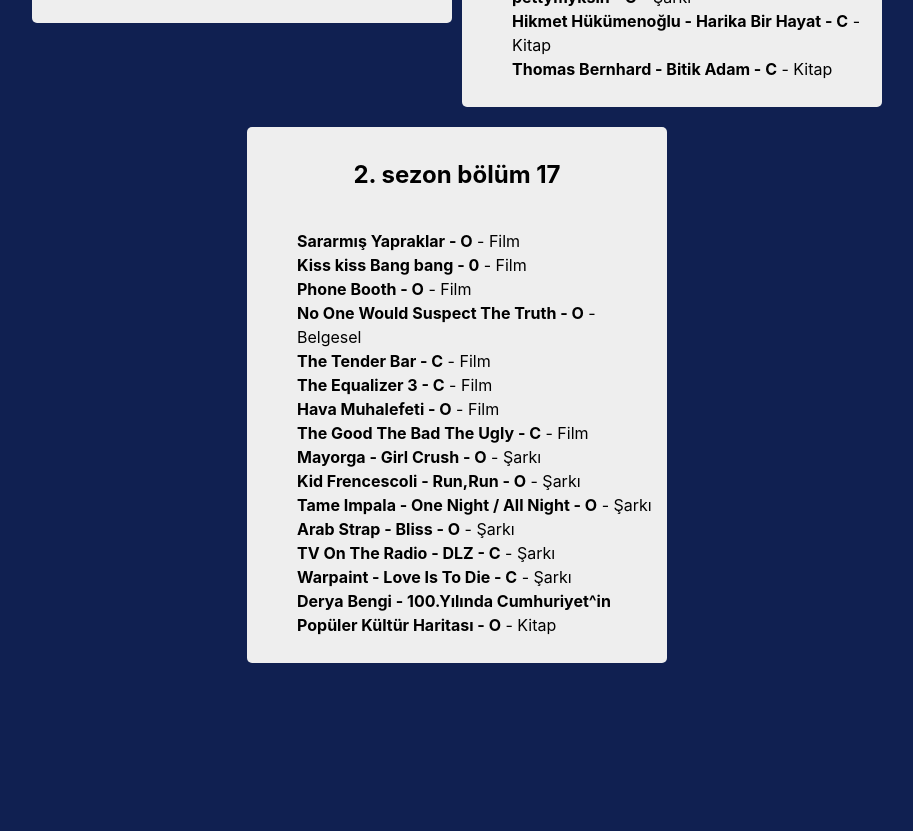
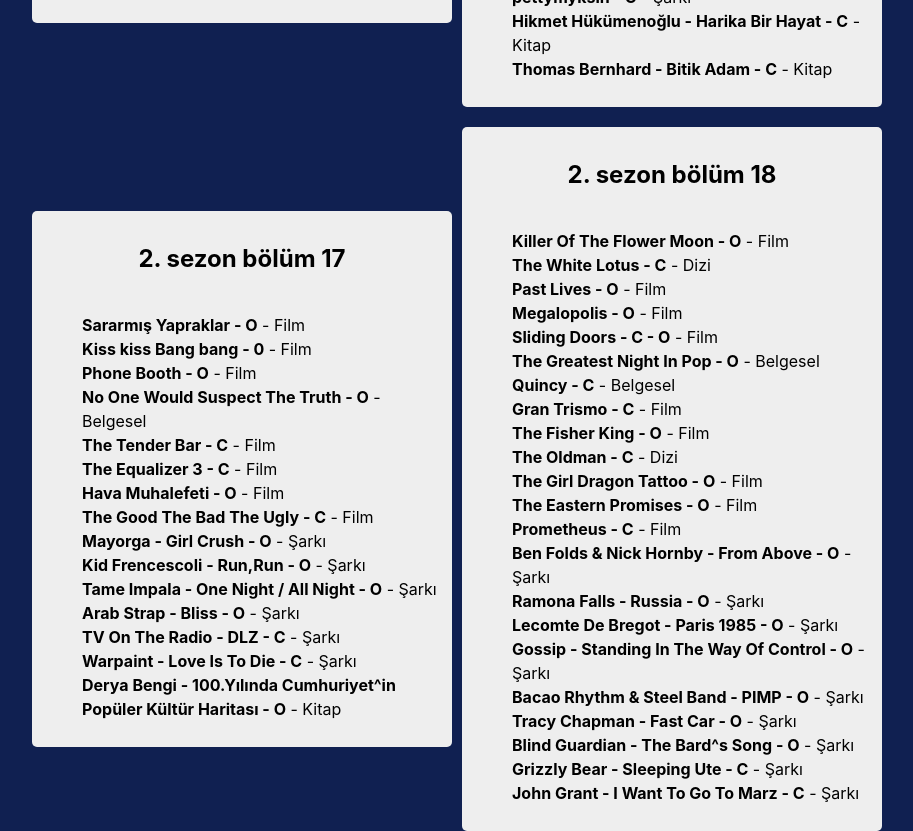
Before and after one commit to firatbicimli/CokiyidirCokseverim, a React (Vite) app: page / in a window 1280 px wide. Shown: the part 6160-6991 px from the top of the page, without its empty margins (183-1096 px from the left). Before the commit the page ends 6823 px from the top, so only its background shows below. Built offline with nearby package versions, Linux system fonts and the light colour scheme; no server answers.

Commit message:
new episodes

```diff
--- a/movieList.js
+++ b/movieList.js
@@ -451,6 +451,34 @@
       { id: 350, title: 'Derya Bengi - 100.Yılında Cumhuriyet^in Popüler Kültür Haritası - O', category: 'Kitap' },
     ],
   },
+  {
+    id: 1,
+    title: "2. sezon bölüm 18",
+    episodes: [
+      { id: 336, title: 'Killer Of The Flower Moon - O', category: 'Film' },
+      { id: 337, title: 'The White Lotus - C', category: 'Dizi'},
+      { id: 338, title: 'Past Lives - O', category: 'Film' },
+      { id: 339, title: 'Megalopolis - O', category: 'Film' },
+      { id: 340, title: 'Sliding Doors - C - O', category: 'Film' },
+      { id: 341, title: 'The Greatest Night In Pop - O', category: 'Belgesel' },
+      { id: 342, title: 'Quincy - C', category: 'Belgesel' },
+      { id: 343, title: 'Gran Trismo - C', category: 'Film' },
+      { id: 343, title: 'The Fisher King - O', category: 'Film' },
+      { id: 343, title: 'The Oldman - C', category: 'Dizi' },
+      { id: 343, title: 'The Girl Dragon Tattoo - O', category: 'Film' },
+      { id: 343, title: 'The Eastern Promises - O', category: 'Film' },
+      { id: 343, title: 'Prometheus - C', category: 'Film' },
+      { id: 344, title: 'Ben Folds & Nick Hornby - From Above - O', category: 'Şarkı' },
+      { id: 345, title: 'Ramona Falls - Russia - O', category: 'Şarkı' },
+      { id: 346, title: 'Lecomte De Bregot - Paris 1985 - O', category: 'Şarkı' },
+      { id: 347, title: 'Gossip - Standing In The Way Of Control - O', category: 'Şarkı' },
+      { id: 348, title: 'Bacao Rhythm & Steel Band - PIMP - O', category: 'Şarkı' },
+      { id: 349, title: 'Tracy Chapman - Fast Car - O', category: 'Şarkı' },
+      { id: 349, title: 'Blind Guardian - The Bard^s Song - O', category: 'Şarkı' },
+      { id: 349, title: 'Grizzly Bear - Sleeping Ute - C', category: 'Şarkı' },
+      { id: 349, title: 'John Grant - I Want To Go To Marz  - C', category: 'Şarkı' },
+    ],
+  },
 ];
 
 export default movie;
```
